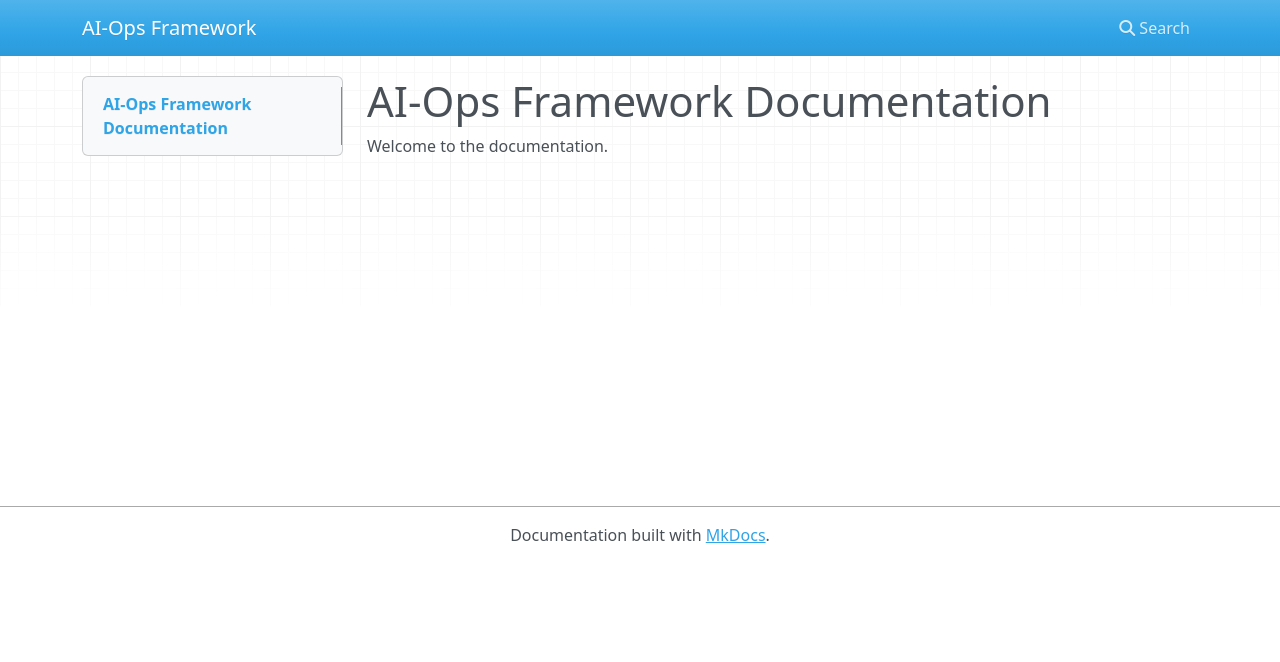
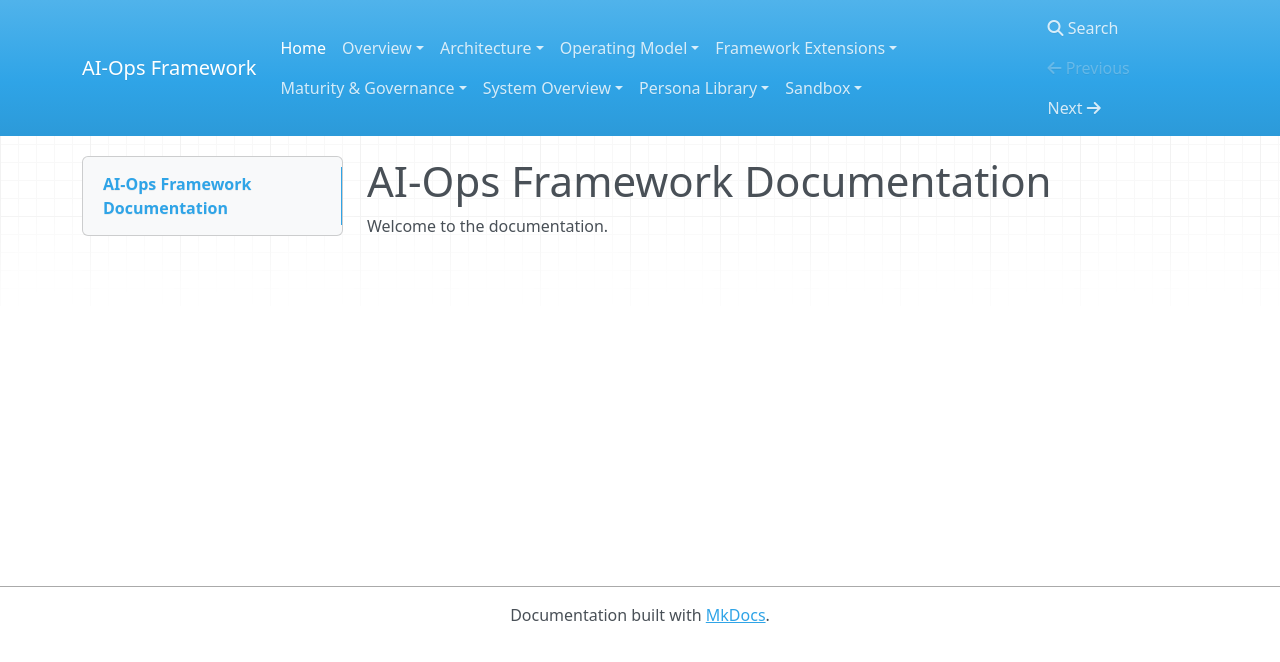
Before and after one commit to proudtobe1/ai-ops-framework, an MkDocs documentation site: the page built from docs/index.md, in a window 1280 px wide. Shown: the top 662 px of the page. Built offline with MkDocs 1.6.1, drawn with Linux system fonts in a browser that asks for light colours; nearby versions of some CDN libraries; some of the changed lines change nothing that is shown.

Commit message:
Update mkdocs.yml

```diff
--- a/mkdocs.yml
+++ b/mkdocs.yml
@@ -8,3 +8,71 @@ plugins:
 
 nav:
   - Home: index.md
+
+  - Overview:
+      - Documentation Overview: ai-ops-docs-overview.md
+      - Visual Index: ai-ops-docs-visual-index.md
+      - Operating Playbook: ai-ops-docs-operating-playbook.md
+
+  - Architecture:
+      - Deep Dive: ai-ops-architecture-deep-dive.md
+      - Data Flow: ai-ops-data-flow.md
+      - Expanded Diagrams: ai-ops-docs-expanded-diagrams.md
+      - Dependency Map: ai-ops-docs-dependency-map.md
+      - LLM Loading Guide: ai-ops-docs-llm-loading-guide.md
+
+  - Operating Model:
+      - Operating Model Overview: operating-model/README.md
+      - Alignment Engine: operating-model/ai-agent-alignment-engine.md
+      - Audit Model: operating-model/ai-agent-audit-model.md
+      - Behavior Rules: operating-model/ai-agent-behavior-rules.md
+      - Certification Pathway: operating-model/ai-agent-certification-pathway.md
+      - Communication Cadence: operating-model/ai-agent-communication-cadence-model.md
+      - Communication Engine: operating-model/ai-agent-communication-engine.md
+      - Compliance Model: operating-model/ai-agent-compliance-model.md
+      - Data Handling Model: operating-model/ai-agent-data-handling-model.md
+      - Decision Model: operating-model/ai-agent-decision-model.md
+      - Drift Detection Model: operating-model/ai-agent-drift-detection-model.md
+      - Environment Model: operating-model/ai-agent-environment-model.md
+      - Escalation Model: operating-model/ai-agent-escalation-model.md
+      - Ethical Model: operating-model/ai-agent-ethical-model.md
+      - Failure Modes & Recovery: operating-model/ai-agent-failure-modes-recovery.md
+      - Governance Model: operating-model/ai-agent-governance-model.md
+      - Incident Response Model: operating-model/ai-agent-incident-response-model.md
+      - Integration Guide: operating-model/ai-agent-integration-guide.md
+      - Interaction Model: operating-model/ai-agent-interaction-model.md
+      - Knowledge Lifecycle: operating-model/ai-agent-knowledge-lifecycle-model.md
+      - Knowledge Model: operating-model/ai-agent-knowledge-model.md
+      - Lifecycle Model: operating-model/ai-agent-lifecycle-model.md
+      - Memory Context Model: operating-model/ai-agent-memory-context-model.md
+      - Metrics Framework: operating-model/ai-agent-metrics-framework.md
+      - Observability Model: operating-model/ai-agent-observability-model.md
+      - Operating Cadence Model: operating-model/ai-agent-operating-cadence-model.md
+      - Operating Model: operating-model/ai-agent-operating-model.md
+      - Output Contract: operating-model/ai-agent-output-contract.md
+      - Performance Model: operating-model/ai-agent-performance-model.md
+      - Reasoning Framework: operating-model/ai-agent-reasoning-framework.md
+      - Reliability Model: operating-model/ai-agent-reliability-model.md
+      - Role Model: operating-model/ai-agent-role-model.md
+      - Safety Model: operating-model/ai-agent-safety-model.md
+      - Security Model: operating-model/ai-agent-security-model.md
+      - Test Suite: operating-model/ai-agent-test-suite.md
+      - Versioning Model: operating-model/ai-agent-versioning-model.md
+
+  - Framework Extensions:
+      - Extension Guide: ai-ops-framework-extension-guide.md
+
+  - Maturity & Governance:
+      - Maturity Model: ai-ops-maturity-model.md
+      - Contribution Governance Model: ai-ops-contribution-governance-model.md
+
+  - System Overview:
+      - System Overview: ai-ops-system-overview.md
+
+  - Persona Library:
+      - Persona Library Overview: persona-library/README.md
+      - Persona Library Docs: persona-library/ai-ops-docs-persona-library.md
+
+  - Sandbox:
+      - Sandbox Overview: sandbox/README.md
+      - Agent Sandbox: sandbox/ai-agent-sandbox.md
```
